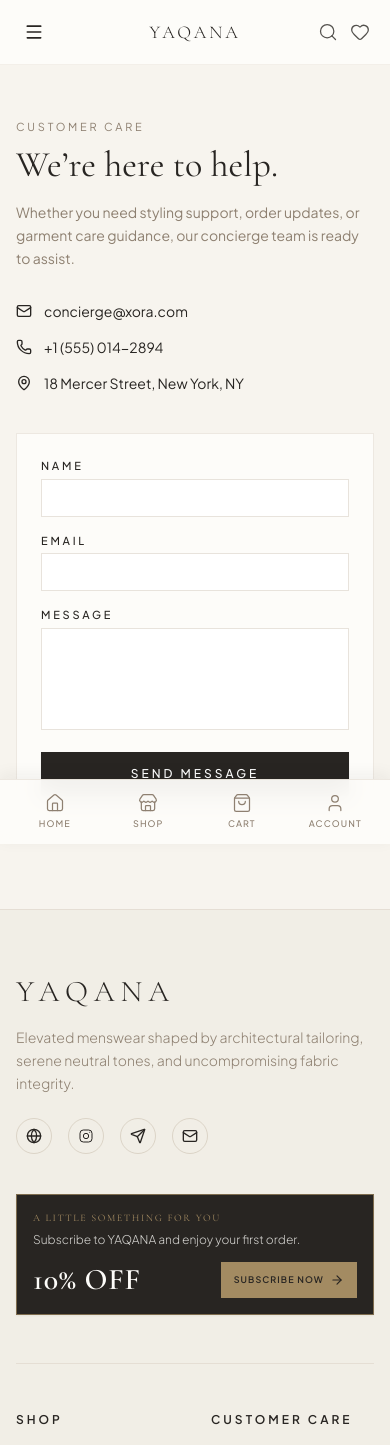
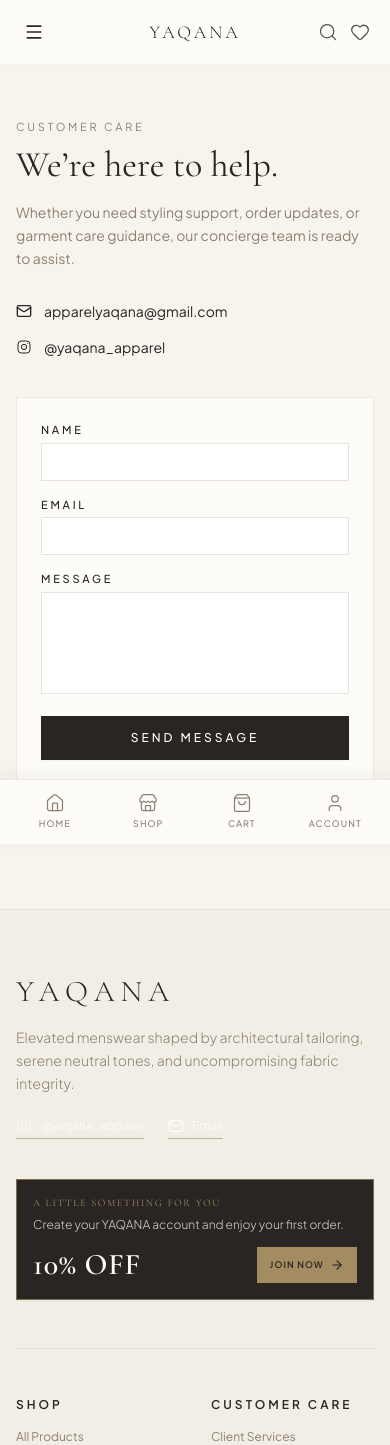
Before and after one commit to fathimath-salva/xora, a React (Vite) app in the folder frontend/: page /contact in a window 390 px wide. Shown: the top 1445 px of the page. Built offline with nearby package versions, Linux system fonts and the light colour scheme.

Commit message:
Update YAQANA contact page details

```diff
--- a/frontend/src/components/Footer.jsx
+++ b/frontend/src/components/Footer.jsx
@@ -1,7 +1,6 @@
 import { Link, useLocation } from 'react-router-dom';
-import { Globe, Mail, Send } from 'lucide-react';
 import NewsletterSignup from './NewsletterSignup';
-import HomepageCollection from './HomepageCollection';
+import { SocialLinks } from './SocialLinksBanner';
 
 export default function Footer() {
   const { pathname } = useLocation();
@@ -10,64 +9,25 @@ export default function Footer() {
     <footer className="bg-xora-sand/60 border-t border-xora-taupe/30 pt-16 pb-12 text-xora-charcoal">
       <div className="max-w-7xl mx-auto px-4 sm:px-6 lg:px-8">
         {/* Top Newsletter & Brand statement */}
-        {pathname !== '/subscribe' && (
+        {pathname !== '/subscribe' && pathname !== '/' && (
           <div className="grid grid-cols-1 lg:grid-cols-12 gap-10 pb-12 border-b border-xora-taupe/30">
-            <div className={`${pathname === '/' ? 'lg:col-span-12' : 'lg:col-span-5'} space-y-4`}>
+            <div className="space-y-4 lg:col-span-5">
               <h2 className="font-serif text-3xl sm:text-4xl tracking-[0.2em] font-light uppercase text-xora-charcoal">
                 YAQANA
               </h2>
               <p className="text-sm text-xora-taupe-dark max-w-sm leading-relaxed font-light">
                 Elevated menswear shaped by architectural tailoring, serene neutral tones, and uncompromising fabric integrity.
               </p>
-              <div className="flex space-x-4 pt-2">
-                <a
-                  href="https://www.yaqanaapparel.com/"
-                  target="_blank"
-                  rel="noreferrer"
-                  className="w-9 h-9 rounded-full border border-xora-taupe/50 flex items-center justify-center text-xora-charcoal hover:bg-xora-charcoal hover:text-white transition-all"
-                  aria-label="Website"
-                >
-                  <Globe className="w-4 h-4" />
-                </a>
-                <a
-                  href="https://www.instagram.com/yaqana_apparel/"
-                  target="_blank"
-                  rel="noreferrer"
-                  className="w-9 h-9 rounded-full border border-xora-taupe/50 flex items-center justify-center text-xora-charcoal hover:bg-xora-charcoal hover:text-white transition-all"
-                  aria-label="Instagram"
-                >
-                  <svg aria-hidden="true" viewBox="0 0 24 24" className="w-4 h-4" fill="none" stroke="currentColor" strokeWidth="1.5">
-                    <rect x="3" y="3" width="18" height="18" rx="5" />
-                    <circle cx="12" cy="12" r="4" />
-                    <circle cx="17.5" cy="6.5" r="0.75" fill="currentColor" stroke="none" />
-                  </svg>
-                </a>
-                <a
-                  href="#facebook"
-                  className="w-9 h-9 rounded-full border border-xora-taupe/50 flex items-center justify-center text-xora-charcoal hover:bg-xora-charcoal hover:text-white transition-all"
-                  aria-label="Telegram"
-                >
-                  <Send className="w-4 h-4" />
-                </a>
-                <a
-                  href="mailto:apparelyaqana@gmail.com"
-                  className="w-9 h-9 rounded-full border border-xora-taupe/50 flex items-center justify-center text-xora-charcoal hover:bg-xora-charcoal hover:text-white transition-all"
-                  aria-label="Email"
-                >
-                  <Mail className="w-4 h-4" />
-                </a>
-              </div>
+              <SocialLinks className="pt-2" />
             </div>
 
-            {pathname !== '/' && pathname !== '/login' && (
+            {pathname !== '/login' && (
               <div className="lg:col-span-7">
                 <NewsletterSignup />
               </div>
             )}
           </div>
         )}
-
-        {pathname === '/' && <HomepageCollection />}
 
         {/* Links Navigation Grid */}
         <div className="grid grid-cols-2 md:grid-cols-4 gap-8 py-12 border-b border-xora-taupe/30 text-xs">
--- a/frontend/src/components/HomepageCollection.jsx
+++ b/frontend/src/components/HomepageCollection.jsx
@@ -72,7 +72,7 @@ export default function HomepageCollection() {
 
   useEffect(() => {
     const sentinel = sentinelRef.current;
-    if (!sentinel || !hasMore || error) return undefined;
+    if (!sentinel || !hasMore || error || loading) return undefined;
 
     const observer = new IntersectionObserver(([entry]) => {
       if (entry.isIntersecting) loadNextPage();
@@ -80,7 +80,7 @@ export default function HomepageCollection() {
 
     observer.observe(sentinel);
     return () => observer.disconnect();
-  }, [error, hasMore, loadNextPage]);
+  }, [error, hasMore, loading, loadNextPage]);
 
   const retry = () => {
     errorRef.current = false;
--- a/frontend/src/components/NewsletterSignup.jsx
+++ b/frontend/src/components/NewsletterSignup.jsx
@@ -14,7 +14,7 @@ export default function NewsletterSignup({ placement = 'footer' }) {
           A LITTLE SOMETHING FOR YOU
         </h3>
         <p className="mt-1 text-xs sm:text-sm text-xora-offwhite/80 leading-relaxed font-light">
-          Subscribe to YAQANA and enjoy your first order.
+          Create your YAQANA account and enjoy your first order.
         </p>
       </div>
 
@@ -23,11 +23,11 @@ export default function NewsletterSignup({ placement = 'footer' }) {
           10% OFF
         </p>
         <Link
-          to="/subscribe"
+          to="/register"
           className="inline-flex shrink-0 items-center justify-center justify-self-end border border-xora-gold bg-xora-gold px-3 py-2.5 text-[9px] sm:px-5 sm:py-3 text-center text-xora-charcoal font-semibold tracking-[0.12em] whitespace-nowrap transition-colors hover:bg-xora-offwhite hover:border-xora-offwhite"
-          id="newsletter-subscribe-btn"
+          id="account-join-btn"
         >
-          SUBSCRIBE NOW
+          JOIN NOW
           <ArrowRight className="w-3.5 h-3.5 ml-1.5" />
         </Link>
       </div>
--- /dev/null
+++ b/frontend/src/components/SocialLinksBanner.jsx
@@ -0,0 +1,62 @@
+import { Mail } from 'lucide-react';
+
+const socialLinks = [
+  {
+    label: '@yaqana_apparel',
+    href: 'https://www.instagram.com/yaqana_apparel/?utm_source=chatgpt.com',
+    icon: (
+      <svg aria-hidden="true" viewBox="0 0 24 24" className="h-4 w-4" fill="none" stroke="currentColor" strokeWidth="1.5">
+        <rect x="3" y="3" width="18" height="18" rx="5" />
+        <circle cx="12" cy="12" r="4" />
+        <circle cx="17.5" cy="6.5" r="0.75" fill="currentColor" stroke="none" />
+      </svg>
+    ),
+    external: true
+  },
+  {
+    label: 'Email',
+    href: 'mailto:apparelyaqana@gmail.com',
+    icon: <Mail className="h-4 w-4" />,
+    external: false
+  }
+];
+
+export function SocialLinks({ className = '' }) {
+  return (
+    <nav aria-label="YAQANA social links" className={`flex flex-wrap items-center gap-x-6 gap-y-3 ${className}`}>
+      {socialLinks.map(({ label, href, icon, external }) => (
+        <a
+          key={label}
+          href={href}
+          {...(external ? { target: '_blank', rel: 'noreferrer' } : {})}
+          className="inline-flex items-center gap-2 border-b border-xora-gold/60 pb-1 text-xs sm:text-sm text-xora-offwhite hover:text-xora-gold transition-colors"
+          aria-label={label === '@yaqana_apparel' ? 'Instagram @yaqana_apparel' : label}
+        >
+          {icon}
+          <span>{label}</span>
+        </a>
+      ))}
+    </nav>
+  );
+}
+
+export default function SocialLinksBanner() {
+  return (
+    <section className="bg-xora-cream px-4 py-8 sm:px-6 lg:px-8" aria-labelledby="connect-with-yaqana-title">
+      <div className="mx-auto grid max-w-7xl grid-cols-1 items-center gap-5 border border-xora-gold/70 bg-xora-charcoal px-5 py-5 sm:px-8 sm:py-6 lg:grid-cols-[minmax(0,1fr)_auto] lg:gap-10">
+        <div>
+          <h2 id="connect-with-yaqana-title" className="font-serif text-xl sm:text-2xl tracking-[0.12em] text-xora-offwhite">
+            CONNECT WITH YAQANA
+          </h2>
+          <p className="mt-1 text-xs sm:text-sm font-light text-xora-gold">
+            Stay connected with the world of YAQANA.
+          </p>
+          <p className="mt-2 max-w-2xl text-xs sm:text-sm leading-relaxed font-light text-xora-offwhite/75">
+            Elevated menswear shaped by architectural tailoring, serene neutral tones, and uncompromising fabric integrity.
+          </p>
+        </div>
+        <SocialLinks className="lg:justify-end" />
+      </div>
+    </section>
+  );
+}
--- a/frontend/src/pages/CartPage.jsx
+++ b/frontend/src/pages/CartPage.jsx
@@ -54,8 +54,8 @@ export default function CartPage() {
 
         <div className="flex justify-center border-b border-xora-taupe/30 mb-8" role="tablist" aria-label="Shopping bag and wishlist">
           {[
-            { id: 'cart', label: 'CART' },
-            { id: 'wishlist', label: 'WISHLIST' }
+            { id: 'wishlist', label: 'WISHLIST' },
+            { id: 'cart', label: 'CART' }
           ].map(({ id, label }) => (
             <button
               key={id}
--- a/frontend/src/pages/ContactPage.jsx
+++ b/frontend/src/pages/ContactPage.jsx
@@ -1,5 +1,5 @@
 import React, { useState } from 'react';
-import { Mail, Phone, MapPin } from 'lucide-react';
+import { Mail } from 'lucide-react';
 
 export default function ContactPage() {
   const [submitted, setSubmitted] = useState(false);
@@ -23,15 +23,24 @@ export default function ContactPage() {
             <div className="mt-8 space-y-4 text-sm text-xora-charcoal">
               <div className="flex items-center space-x-3">
                 <Mail className="w-4 h-4 text-xora-charcoal" />
-                <span>concierge@xora.com</span>
+                <a href="mailto:apparelyaqana@gmail.com" className="hover:text-xora-taupe-dark transition-colors">
+                  apparelyaqana@gmail.com
+                </a>
               </div>
               <div className="flex items-center space-x-3">
-                <Phone className="w-4 h-4 text-xora-charcoal" />
-                <span>+1 (555) 014-2894</span>
-              </div>
-              <div className="flex items-center space-x-3">
-                <MapPin className="w-4 h-4 text-xora-charcoal" />
-                <span>18 Mercer Street, New York, NY</span>
+                <svg aria-hidden="true" viewBox="0 0 24 24" className="w-4 h-4 text-xora-charcoal" fill="none" stroke="currentColor" strokeWidth="1.5">
+                  <rect x="3" y="3" width="18" height="18" rx="5" />
+                  <circle cx="12" cy="12" r="4" />
+                  <circle cx="17.5" cy="6.5" r="0.75" fill="currentColor" stroke="none" />
+                </svg>
+                <a
+                  href="https://www.instagram.com/yaqana_apparel/"
+                  target="_blank"
+                  rel="noreferrer"
+                  className="hover:text-xora-taupe-dark transition-colors"
+                >
+                  @yaqana_apparel
+                </a>
               </div>
             </div>
           </div>
--- a/frontend/src/pages/Home.jsx
+++ b/frontend/src/pages/Home.jsx
@@ -7,6 +7,8 @@ import { productService } from '../services/api';
 import { PRODUCT_IMAGE_FALLBACK } from '../utils/productImage';
 import CollectionSlider from '../components/CollectionSlider';
 import NewsletterSignup from '../components/NewsletterSignup';
+import HomepageCollection from '../components/HomepageCollection';
+import SocialLinksBanner from '../components/SocialLinksBanner';
 
 const SHOP_CATEGORIES = [
   { name: 'T-Shirts', image: '/images/yaqana-categories/t-shirt.jpeg' },
@@ -121,6 +123,10 @@ export default function Home() {
         </div>
       </section>
 
+      <SocialLinksBanner />
+
+      <HomepageCollection />
+
       {/* 2. VALUE PROPOSITIONS BAR */}
       <section className="border-y border-xora-taupe/20 bg-xora-offwhite py-8">
         <div className="max-w-7xl mx-auto px-4 sm:px-6 lg:px-8 grid grid-cols-2 md:grid-cols-4 gap-6 text-center">
```
Also changed, not shown: frontend/src/pages/RegisterPage.jsx (+14 -2 lines).
